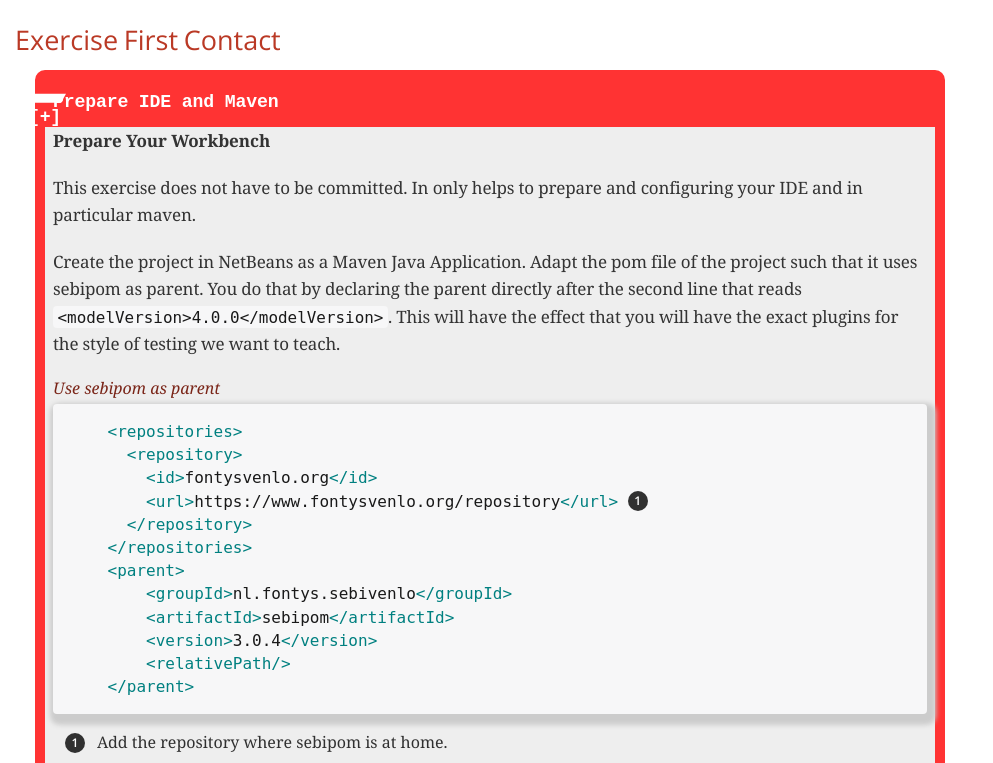
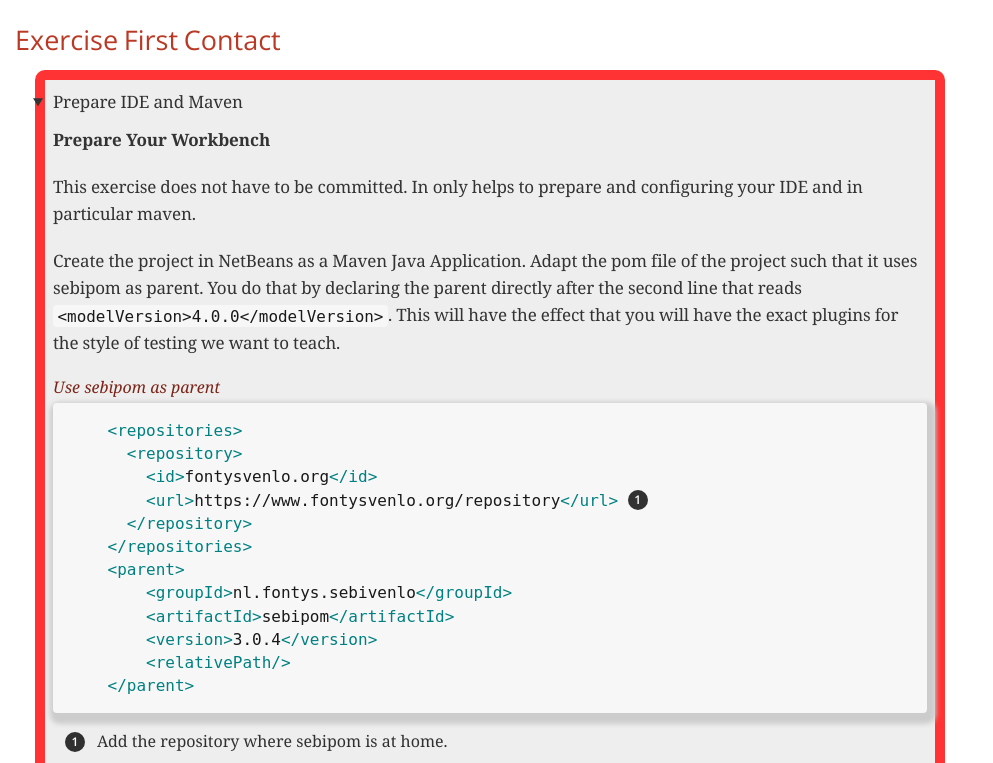
Before and after one commit to testfirstj/testfirstj.github.io, a plain HTML site: page docs/week01.html in a window 1280 px wide. Shown: the part 4942-5705 px from the top of the page, without its empty margins (0-993 px from the left). Drawn offline with nearby package versions, Linux system fonts and the light colour scheme; some packages are replaced by stand-ins of ours; a web font is replaced by a local one.

```diff
--- a/docs/css/mooc.css
+++ b/docs/css/mooc.css
@@ -33,7 +33,7 @@ details.demo{
   border: 10px solid #0A0;
 }
 
-
+/*
 summary.demo {
   display: block;
   font-family: monospace;
@@ -59,31 +59,26 @@ summary.ex{
     margin: -.5em -.5em 0;
     padding: .5em;
 }
-details>summary,
-details>summary::before,
-details[open]>summary::before
-{
-}
 
-details>summary::before{
+details summary:before{
   content:'[+] ';
 }
 
-/* details[open] >summary::before{ */
-/*   content:'[-] ' */
-/* } */
+details[open] summary:before{
+  content:'[-] '
+}
 
 details[open] {
     padding: .5em;
 }
 
-/* details[open] >summary { */
-/*     border-bottom: 1px solid #aaa; */
-/*     margin-bottom: .5em; */
-/* } */
+details[open] summary {
+    border-bottom: 1px solid #aaa;
+    margin-bottom: .5em;
+}
 details{
   open:open;
-}
+} */
 
 div.exgroup {
   margin-top:.5em;
--- a/sources/src/docs/asciidoc/css/mooc.css
+++ b/sources/src/docs/asciidoc/css/mooc.css
@@ -33,7 +33,7 @@ details.demo{
   border: 10px solid #0A0;
 }
 
-
+/*
 summary.demo {
   display: block;
   font-family: monospace;
@@ -78,7 +78,7 @@ details[open] summary {
 }
 details{
   open:open;
-}
+} */
 
 div.exgroup {
   margin-top:.5em;
```
